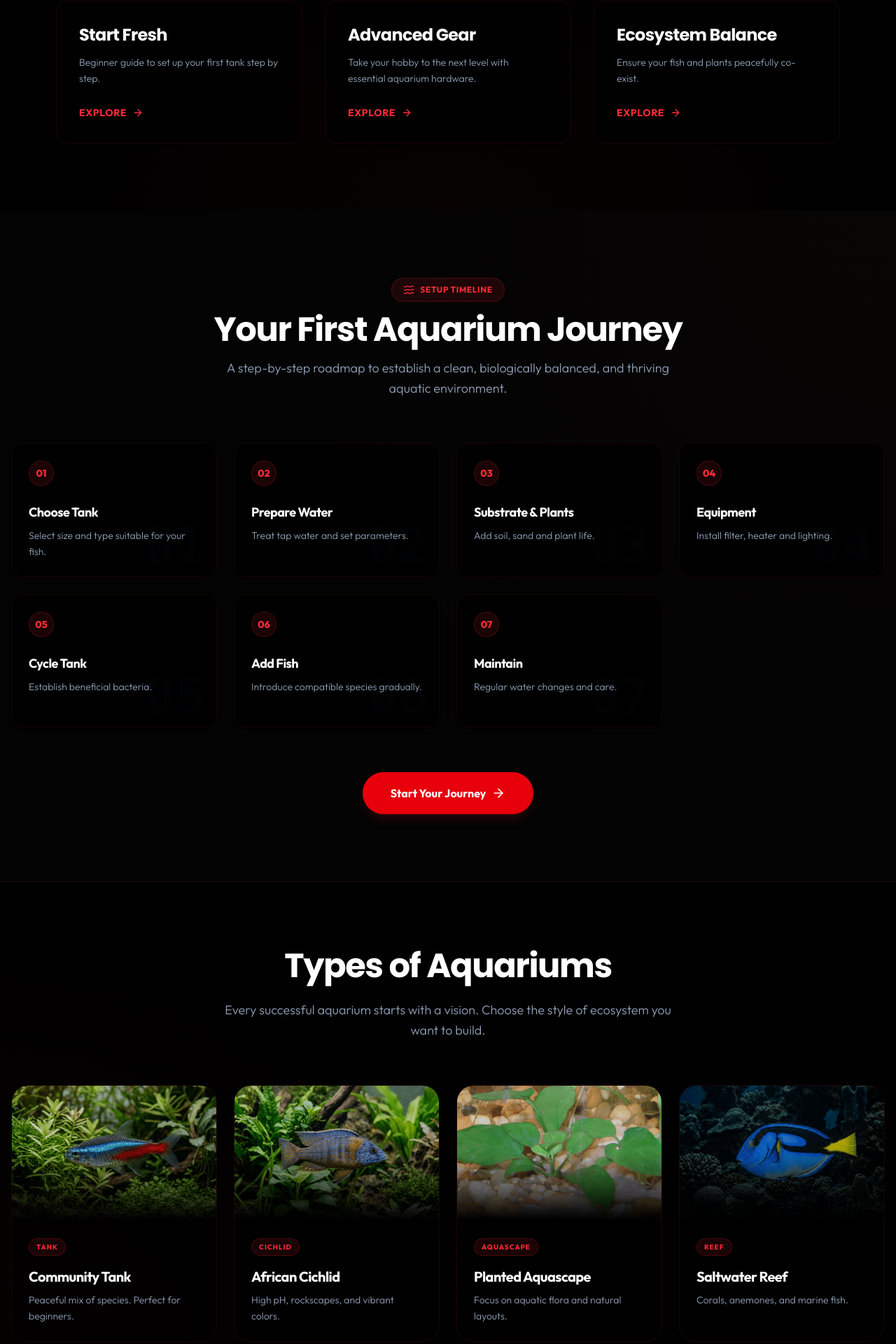
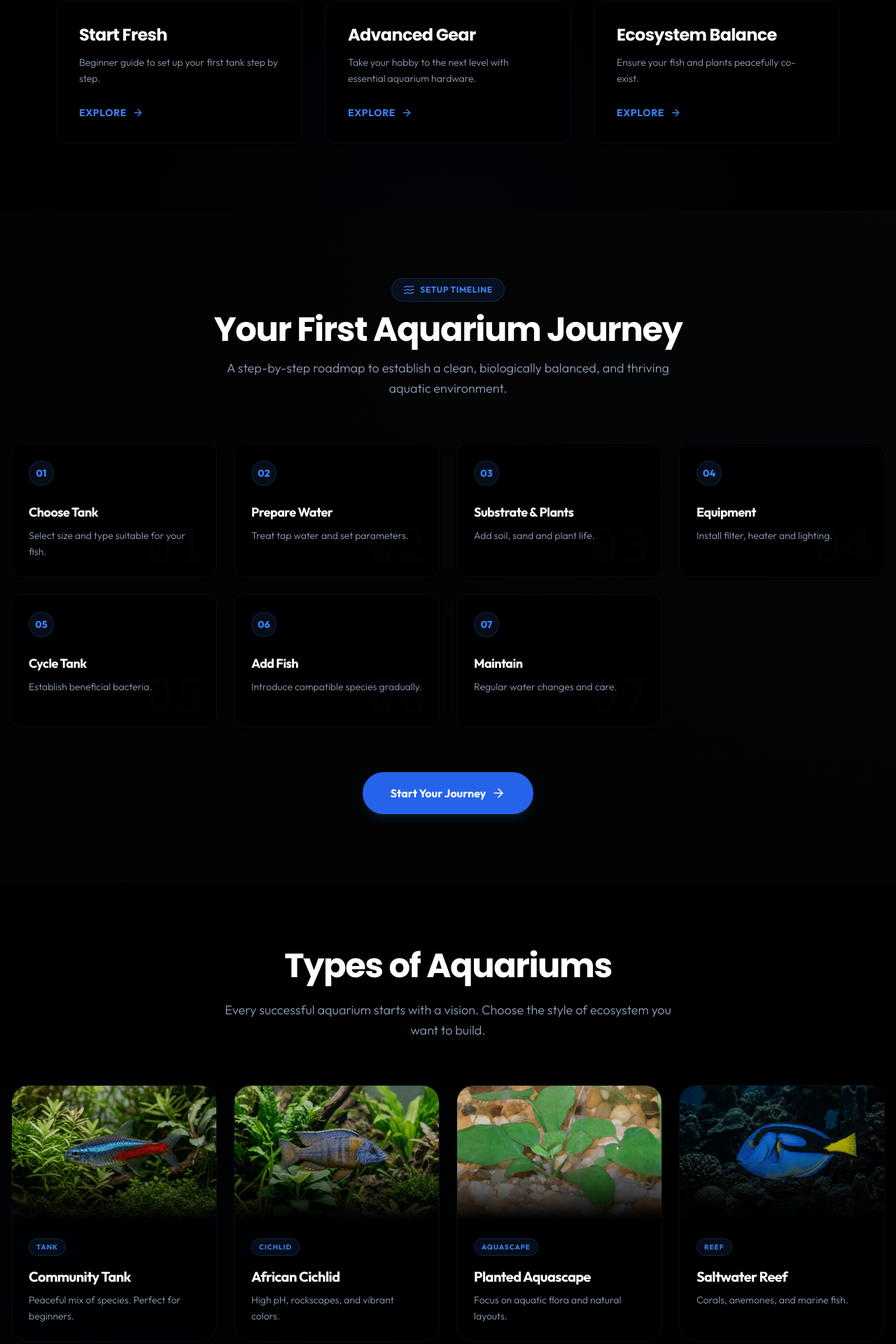
Before and after one commit to roshan773/AquaVersa, a Next.js app: page / in a window 1280 px wide. Shown: the part 1077-2997 px from the top of the page at 70% size. Built offline with nearby package versions, Linux system fonts and the light colour scheme.

Commit message:
feat: add JourneySelector and FirstAquariumTimeline components to home page

```diff
--- a/components/home/AquariumTypes.tsx
+++ b/components/home/AquariumTypes.tsx
@@ -8,7 +8,7 @@ export default function AquariumTypes() {
       title: 'Community Tank',
       desc: 'Peaceful mix of species. Perfect for beginners.',
       image: '/images/neon_tetra.png',
-      color: 'bg-red-500/10 text-red-500 border border-red-500/20',
+      color: 'bg-blue-500/10 text-blue-500 border border-blue-500/20',
       href: '/start-aquarium',
     },
     {
@@ -16,7 +16,7 @@ export default function AquariumTypes() {
       title: 'African Cichlid',
       desc: 'High pH, rockscapes, and vibrant colors.',
       image: '/images/african_cichlid.png',
-      color: 'bg-red-500/10 text-red-500 border border-red-500/20',
+      color: 'bg-blue-500/10 text-blue-500 border border-blue-500/20',
       href: '/fish/freshwater?search=cichlid',
     },
     {
@@ -24,7 +24,7 @@ export default function AquariumTypes() {
       title: 'Planted Aquascape',
       desc: 'Focus on aquatic flora and natural layouts.',
       image: '/images/anubias.png',
-      color: 'bg-red-500/10 text-red-500 border border-red-500/20',
+      color: 'bg-blue-500/10 text-blue-500 border border-blue-500/20',
       href: '/plants',
     },
     {
@@ -32,14 +32,14 @@ export default function AquariumTypes() {
       title: 'Saltwater Reef',
       desc: 'Corals, anemones, and marine fish.',
       image: '/images/blue_tang.png',
-      color: 'bg-red-500/10 text-red-500 border border-red-500/20',
+      color: 'bg-blue-500/10 text-blue-500 border border-blue-500/20',
       href: '/fish/saltwater',
     }
   ];
 
   return (
     <section className="py-24 bg-black relative overflow-hidden border-b border-slate-900">
-      <div className="absolute inset-0 bg-[radial-gradient(circle_at_bottom_left,rgba(239,68,68,0.02),transparent_70%)] pointer-events-none" />
+      <div className="absolute inset-0 bg-[radial-gradient(circle_at_bottom_left,rgba(59,130,246,0.02),transparent_70%)] pointer-events-none" />
       <div className="container mx-auto px-4 text-center max-w-7xl relative z-10">
         <h2 className="text-3xl md:text-5xl font-poppins font-bold mb-6 text-white">
           Types of Aquariums
@@ -53,7 +53,7 @@ export default function AquariumTypes() {
             <Link
               href={type.href}
               key={type.id}
-              className="group text-left rounded-3xl border border-red-500/10 bg-black/40 overflow-hidden hover:border-red-500/35 hover:shadow-[0_8px_30px_rgba(239,68,68,0.1)] hover:-translate-y-1 transition-all duration-300 block cursor-pointer"
+              className="group text-left rounded-3xl border border-blue-500/10 bg-black/40 overflow-hidden hover:border-blue-500/35 hover:shadow-[0_8px_30px_rgba(59,130,246,0.1)] hover:-translate-y-1 transition-all duration-300 block cursor-pointer"
             >
               <div className="relative h-48 w-full overflow-hidden bg-black/80">
                  <Image src={type.image} alt={type.title} fill className="object-cover group-hover:scale-105 transition-transform duration-500 opacity-80" sizes="(max-width: 640px) 100vw, (max-width: 1024px) 50vw, 25vw" />
@@ -63,7 +63,7 @@ export default function AquariumTypes() {
                 <span className={`inline-block px-2.5 py-1 rounded-lg text-[10px] font-bold tracking-widest uppercase mb-4 ${type.color}`}>
                   {type.title.split(' ')[1] || type.title}
                 </span>
-                <h3 className="text-xl font-bold mb-2 text-white group-hover:text-red-500 transition-colors">{type.title}</h3>
+                <h3 className="text-xl font-bold mb-2 text-white group-hover:text-blue-500 transition-colors">{type.title}</h3>
                 <p className="text-sm text-slate-400 font-light leading-relaxed">{type.desc}</p>
               </div>
             </Link>
--- a/components/home/FirstAquariumTimeline.tsx
+++ b/components/home/FirstAquariumTimeline.tsx
@@ -15,11 +15,11 @@ const steps = [
 
 export default function FirstAquariumTimeline() {
   return (
-    <section className="py-24 bg-[#030303] border-b border-red-500/10 relative overflow-hidden">
-      <div className="absolute inset-0 bg-[radial-gradient(circle_at_top_right,rgba(239,68,68,0.02),transparent_60%)] pointer-events-none" />
+    <section className="py-24 bg-[#030303] border-b border-blue-500/10 relative overflow-hidden">
+      <div className="absolute inset-0 bg-[radial-gradient(circle_at_top_right,rgba(59,130,246,0.02),transparent_60%)] pointer-events-none" />
       <div className="container mx-auto px-4 max-w-7xl relative z-10">
         <div className="text-center mb-16">
-          <div className="inline-flex items-center gap-2 px-4 py-2 rounded-full bg-red-500/10 text-red-500 font-bold mb-4 border border-red-500/20 text-xs uppercase tracking-wider">
+          <div className="inline-flex items-center gap-2 px-4 py-2 rounded-full bg-blue-500/10 text-blue-500 font-bold mb-4 border border-blue-500/20 text-xs uppercase tracking-wider">
             <Waves className="w-4 h-4" /> Setup Timeline
           </div>
           <h2 className="text-3xl md:text-5xl font-poppins font-bold mb-4 text-white">
@@ -38,18 +38,18 @@ export default function FirstAquariumTimeline() {
             return (
               <div
                 key={i}
-                className="relative overflow-hidden group p-6 rounded-2xl bg-black border border-red-500/10 hover:bg-black/60 transition-all duration-500 hover:border-red-500/35 transform hover:-translate-y-1 shadow-sm flex flex-col justify-between min-h-[190px] text-left"
+                className="relative overflow-hidden group p-6 rounded-2xl bg-black border border-blue-500/10 hover:bg-black/60 transition-all duration-500 hover:border-blue-500/35 transform hover:-translate-y-1 shadow-sm flex flex-col justify-between min-h-[190px] text-left"
               >
                 {/* Background watermarked step number */}
-                <span className="absolute right-4 bottom-2 text-7xl font-extrabold text-slate-800/5 group-hover:text-red-500/5 select-none transition-colors duration-500 font-mono">
+                <span className="absolute right-4 bottom-2 text-7xl font-extrabold text-slate-800/5 group-hover:text-blue-500/5 select-none transition-colors duration-500 font-mono">
                   {stepFormatted}
                 </span>
 
                 <div>
-                  <div className="w-9 h-9 rounded-xl bg-red-500/10 border border-red-500/20 flex items-center justify-center text-sm font-extrabold text-red-500 mb-6 group-hover:bg-red-500 group-hover:text-black transition-all duration-500">
+                  <div className="w-9 h-9 rounded-xl bg-blue-500/10 border border-blue-500/20 flex items-center justify-center text-sm font-extrabold text-blue-500 mb-6 group-hover:bg-blue-500 group-hover:text-black transition-all duration-500">
                     {stepFormatted}
                   </div>
-                  <h3 className="text-lg font-bold mb-2 text-white group-hover:text-red-500 transition-colors">
+                  <h3 className="text-lg font-bold mb-2 text-white group-hover:text-blue-500 transition-colors">
                     {s.title}
                   </h3>
                   <p className="text-sm text-slate-400 font-light leading-relaxed">
@@ -64,7 +64,7 @@ export default function FirstAquariumTimeline() {
         <div className="mt-16 text-center">
           <Link
             href="/start-aquarium"
-            className="px-10 py-4.5 bg-red-600 hover:bg-red-500 text-white font-bold rounded-full transition-all inline-flex items-center justify-center gap-2 shadow-lg shadow-red-500/15 cursor-pointer"
+            className="px-10 py-4.5 bg-blue-600 hover:bg-blue-500 text-white font-bold rounded-full transition-all inline-flex items-center justify-center gap-2 shadow-lg shadow-blue-500/15 cursor-pointer"
           >
             <span>Start Your Journey</span> <ArrowRight className="w-5 h-5" />
           </Link>
--- a/components/home/JourneySelector.tsx
+++ b/components/home/JourneySelector.tsx
@@ -11,18 +11,18 @@ export default function JourneySelector() {
 
   return (
     <section className="py-24 bg-black text-white relative overflow-hidden">
-      <div className="absolute inset-0 bg-[radial-gradient(ellipse_at_bottom,rgba(239,68,68,0.03),transparent_70%)] pointer-events-none" />
+      <div className="absolute inset-0 bg-[radial-gradient(ellipse_at_bottom,rgba(59,130,246,0.03),transparent_70%)] pointer-events-none" />
       <div className="container mx-auto px-4 grid md:grid-cols-3 gap-8 relative z-10 max-w-6xl">
         {journeys.map((j, i) => (
           <div
             key={i}
-            className="p-8 rounded-2xl bg-black border border-red-500/10 hover:border-red-500/35 transition-all duration-300 shadow-sm hover:shadow-[0_8px_30px_rgba(239,68,68,0.1)] transform hover:-translate-y-1 text-left"
+            className="p-8 rounded-2xl bg-black border border-blue-500/10 hover:border-blue-500/35 transition-all duration-300 shadow-sm hover:shadow-[0_8px_30px_rgba(59,130,246,0.1)] transform hover:-translate-y-1 text-left"
           >
             <h3 className="text-2xl font-poppins font-bold mb-3 text-white">{j.title}</h3>
             <p className="mb-6 text-slate-400 font-light text-sm leading-relaxed">{j.description}</p>
             <Link
               href={j.href}
-              className="inline-flex items-center gap-2 text-red-500 hover:text-red-400 font-bold text-sm tracking-wider uppercase transition-colors group cursor-pointer"
+              className="inline-flex items-center gap-2 text-blue-500 hover:text-blue-400 font-bold text-sm tracking-wider uppercase transition-colors group cursor-pointer"
             >
               <span>Explore</span> <ArrowRight className="w-4 h-4 group-hover:translate-x-1 transition-transform" />
             </Link>
```
